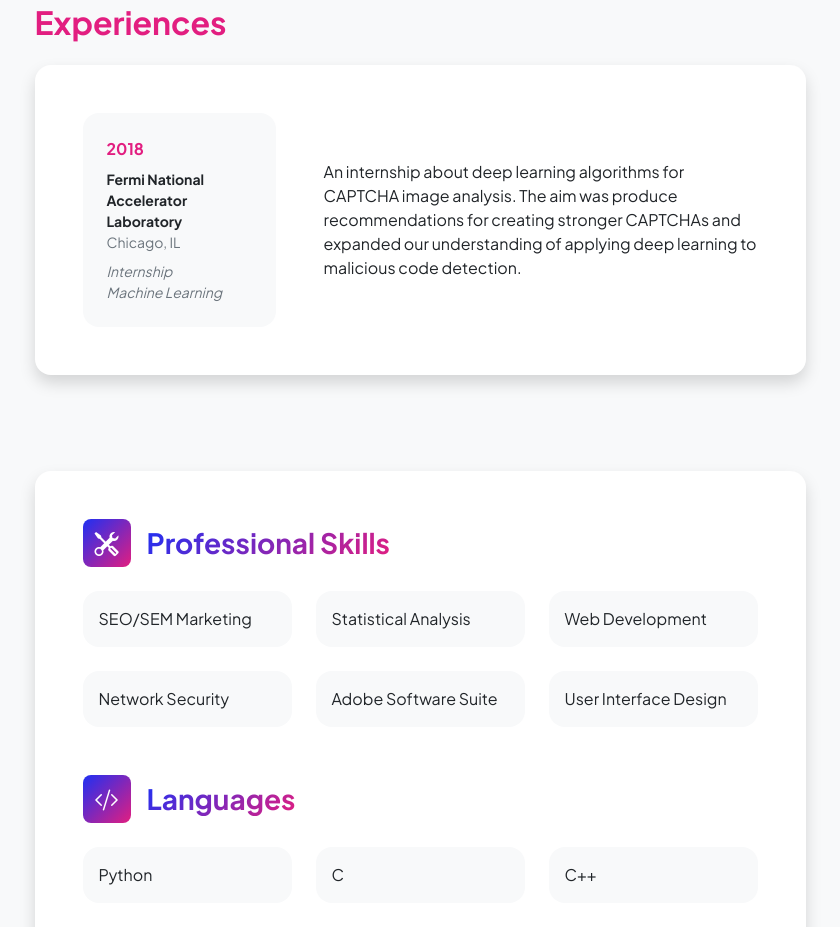
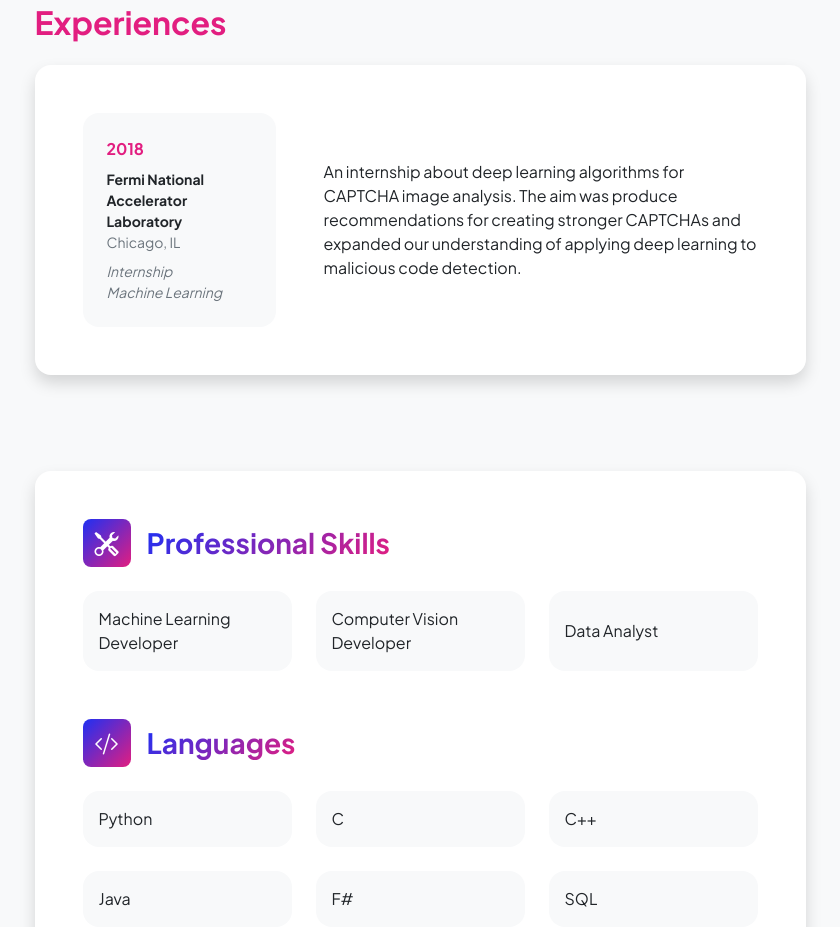
Before and after one commit to WackoToe/website4.0, a plain HTML site: page resume.html in a window 1280 px wide. Shown: the part 1273-2200 px from the top of the page, without its empty margins (220-1060 px from the left). Drawn offline with nearby package versions, Linux system fonts and the light colour scheme.

Commit message:
publications and skills updated

```diff
--- a/resume.html
+++ b/resume.html
@@ -71,7 +71,7 @@
                                             </div>
                                         </div>
                                         <div class="col-lg-8"><div>Ph.D. thesis<br>
-                                        <i>Efficient machine learning with resource constraints</i>.<br><br>
+                                        <i>Efficient machine learning with resources constraints</i><br><br>
                                         Analysis of methodologies to alleviate machine learning computational costs. Focused on: transfer learning approaches, efficient unsupervised methods in plankton monitoring context, and methodologies to compare image datasets as data distributions. </div></div>
                                     </div>
                                 </div>
@@ -165,14 +165,9 @@
                                             <h3 class="fw-bolder mb-0"><span class="text-gradient d-inline">Professional Skills</span></h3>
                                         </div>
                                         <div class="row row-cols-1 row-cols-md-3 mb-4">
-                                            <div class="col mb-4 mb-md-0"><div class="d-flex align-items-center bg-light rounded-4 p-3 h-100">SEO/SEM Marketing</div></div>
-                                            <div class="col mb-4 mb-md-0"><div class="d-flex align-items-center bg-light rounded-4 p-3 h-100">Statistical Analysis</div></div>
-                                            <div class="col"><div class="d-flex align-items-center bg-light rounded-4 p-3 h-100">Web Development</div></div>
-                                        </div>
-                                        <div class="row row-cols-1 row-cols-md-3">
-                                            <div class="col mb-4 mb-md-0"><div class="d-flex align-items-center bg-light rounded-4 p-3 h-100">Network Security</div></div>
-                                            <div class="col mb-4 mb-md-0"><div class="d-flex align-items-center bg-light rounded-4 p-3 h-100">Adobe Software Suite</div></div>
-                                            <div class="col"><div class="d-flex align-items-center bg-light rounded-4 p-3 h-100">User Interface Design</div></div>
+                                            <div class="col mb-4 mb-md-0"><div class="d-flex align-items-center bg-light rounded-4 p-3 h-100">Machine Learning Developer</div></div>
+                                            <div class="col mb-4 mb-md-0"><div class="d-flex align-items-center bg-light rounded-4 p-3 h-100">Computer Vision Developer</div></div>
+                                            <div class="col"><div class="d-flex align-items-center bg-light rounded-4 p-3 h-100">Data Analyst</div></div>
                                         </div>
                                     </div>
                                     <!-- Languages list-->
```
Also changed, not shown: publications.html (+1 -1 lines), assets/publication1_var.png (added), assets/publication1_var_hq.png (added), 1 other file.
